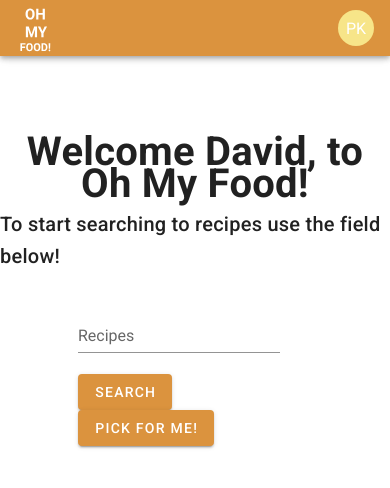
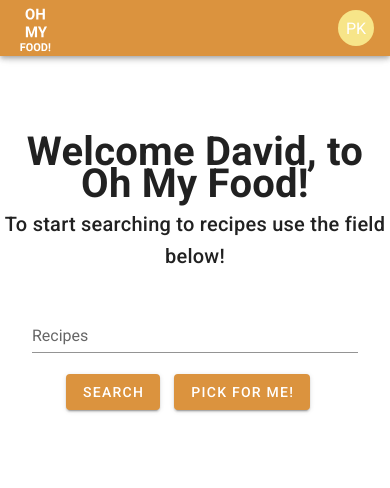
Before and after one commit to pkimuraa/cook-book, a Vue app: page / in a window 390 px wide. Shown: the top 488 px of the page. Built offline with nearby package versions, Linux system fonts and the light colour scheme.

Commit message:
Add some responsiviness

```diff
--- a/src/views/FoodTable/FoodData.vue
+++ b/src/views/FoodTable/FoodData.vue
@@ -1,11 +1,11 @@
 <template>
-  <div fluid class="d-flex flex-wrap justify-space-between">
-    <v-card v-for="food in foods" :key="food.idMeal" class="mt-4 mr-4 mb-8" width="30%">
+  <div class="d-flex flex-wrap" :style="contentLayout">
+    <v-card v-for="food in foods" :key="food.idMeal" class="mt-4 my-4 mb-8" :width="width">
       <template slot="progress">
         <v-progress-linear color="deep-purple" height="10" indeterminate></v-progress-linear>
       </template>
 
-      <v-img height="250" :src="food.strMealThumb"></v-img>
+      <v-img width="100%" height="250" :src="food.strMealThumb"></v-img>
 
       <v-card-title>{{ food.strMeal }}</v-card-title>
 
@@ -16,7 +16,6 @@
 
         <!--<div max-heigth="200">{{ food.strInstructions }}</div> -->
       </v-card-text>
-
       <v-divider class="mx-4"></v-divider>
       <v-tabs v-model="tab">
         <v-tab v-for="item in items" :key="item">
@@ -60,13 +59,45 @@ export default {
       tab: null,
       items: ['Ingredients', 'Preparation'],
       text: 'Lorem ipsum dolor sit amet, consectetur adipiscing elit, sed do eiusmod tempor incididunt ut labore et dolore magna aliqua. ',
+      favorites: [],
     };
   },
+
+  computed: {
+    width() {
+      switch (this.$vuetify.breakpoint.name) {
+        case 'xs':
+          return '51%';
+        case 'sm':
+          return '51%';
+        case 'lg':
+          return '30%';
+        case 'xl':
+          return '30%';
+        default:
+          return '30%';
+      }
+    },
+    contentLayout() {
+      switch (this.$vuetify.breakpoint.name) {
+        case 'xs':
+          return 'justify-content: center';
+        case 'sm':
+          return 'justify-content: center';
+        case 'lg':
+          return 'justify-content: space-between';
+        case 'xl':
+          return 'justify-content: space-between';
+        default:
+          return 'justify-content: space-between';
+      }
+    },
+  },
+
   methods: {
     handleFavorite(prop) {
-      let favorites = [];
-      favorites.push(prop);
-      console.log(favorites);
+      this.favorites.push(prop);
+      console.log(this.favorites);
     },
   },
 };
--- a/src/views/Home.vue
+++ b/src/views/Home.vue
@@ -1,15 +1,16 @@
 <template>
-  <div class="page">
+  <div class="d-flex flex-wrap justify-center" fullscreen>
     <div class="title">
       <h1>Welcome {{ name }}, to Oh My Food!</h1>
-      <span class="mt-2"> To start searching to recipes use the field below! </span>
+      <span class="text-center mt-2"> To start searching to recipes use the field below! </span>
     </div>
-    <div class="searchBox">
-      <v-text-field v-model="inputValue" :label="filterType" :loading="randomLoad" />
-      <v-btn color="primary" @click="handleSearch"> Search </v-btn>
-      <v-btn color="primary" @click="handleRandom"> Pick for Me! </v-btn>
-
-      <div>
+    <div class="searchBox" :width="width">
+      <v-text-field v-model="inputValue" :width="width" :label="filterType" :loading="randomLoad" />
+      <div class="actions d-flex justify-center" :style="actionWidth">
+        <v-btn color="primary" @click="handleSearch"> Search </v-btn>
+        <v-btn color="primary" @click="handleRandom"> Pick for Me! </v-btn>
+      </div>
+      <div :style="widthTable">
         <food-table :foods="meal" />
       </div>
     </div>
@@ -32,7 +33,39 @@ export default {
       meal: null,
       randomLoad: false,
       inputValue: '',
+      breakpoint: this.$vuetify.breakpoint.name,
     };
+  },
+
+  computed: {
+    width() {
+      switch (this.breakpoint) {
+        case 'xs':
+          return '80%';
+        case 'lg':
+          return '60%';
+        case 'xl':
+          return '60%';
+        default:
+          return '60%';
+      }
+    },
+    widthTable() {
+      switch (this.breakpoint) {
+        case 'xs':
+          return 'width: 100%';
+        default:
+          return 'width: 80%';
+      }
+    },
+    actionWidth() {
+      switch (this.breakpoint) {
+        case 'xs':
+          return 'width: 100%';
+        default:
+          return 'width: 80%';
+      }
+    },
   },
 
   methods: {
@@ -81,17 +114,16 @@ export default {
   flex-wrap: wrap;
   align-items: baseline;
   justify-content: space-between;
-  width: 60%;
   margin-top: 2em;
 }
-.searchBox input {
-  width: 70%;
-}
+
 .searchBox button {
   margin-right: 1em;
 }
 
 .v-input {
+  width: 30%;
   margin-right: 2em;
+  margin-left: 2em;
 }
 </style>
```
